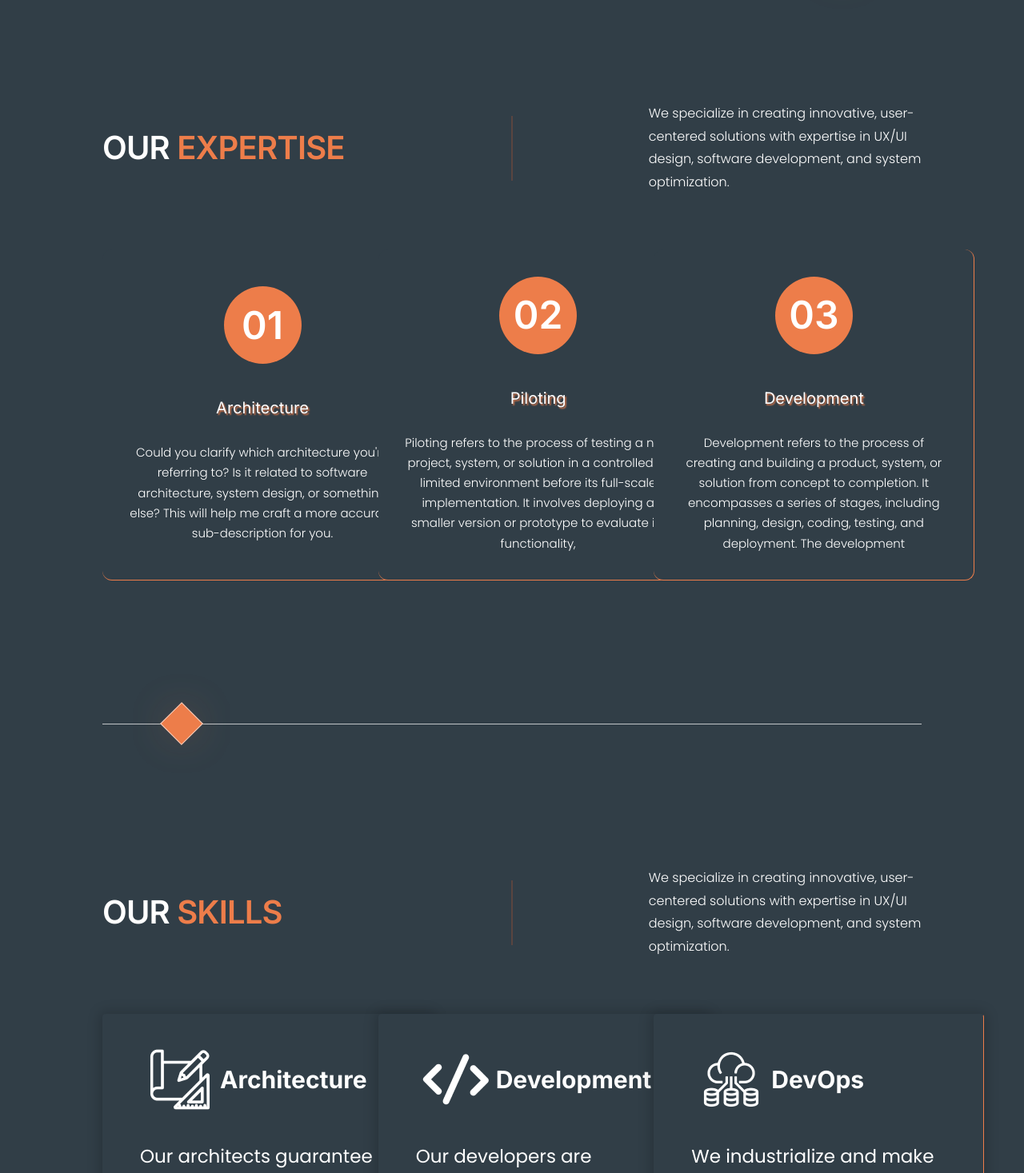
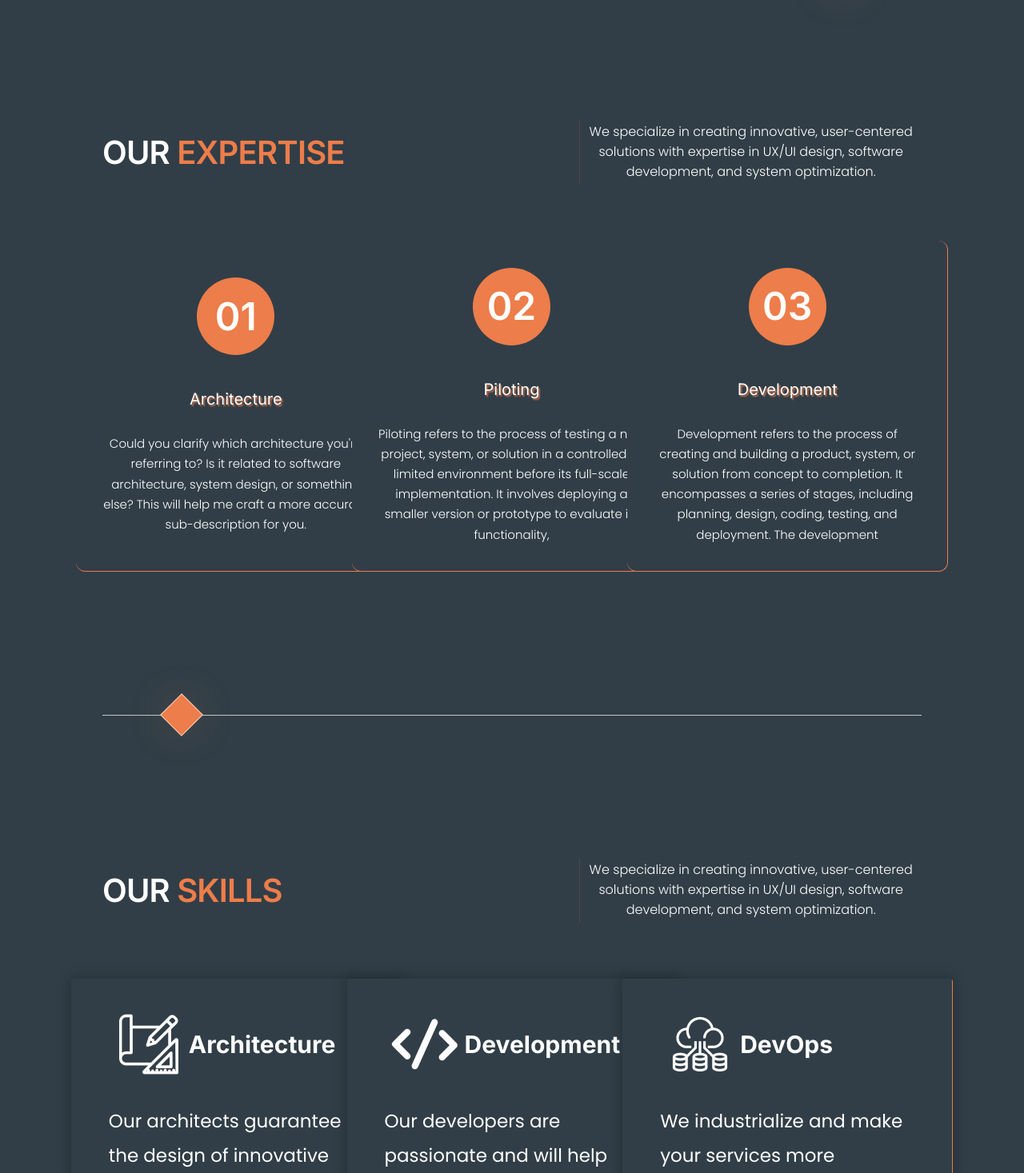
Before and after one commit to ansarali41/linkolio, a Next.js app: page / in a window 1280 px wide. Shown: the part 1783-3250 px from the top of the page at 80% size. Built offline with nearby package versions, Linux system fonts and the light colour scheme.

Commit message:
all section done

```diff
--- a/src/app/components/ArticlesSection.jsx
+++ b/src/app/components/ArticlesSection.jsx
@@ -46,7 +46,7 @@ export default function ArticlesSection() {
     const swiperRef = useRef(null);
 
     return (
-        <section className="py-16 md:py-20 px-4 md:px-32 overflow-hidden">
+        <section className="py-[40px] lg:py-20 px-[20px] lg:px-32 overflow-hidden">
             <div className="grid grid-cols-1 lg:grid-cols-12 gap-[15px] md:gap-0 items-center mb-10">
                 {/* Column 1 */}
                 <div className="col-span-1 lg:col-span-5">
--- a/src/app/components/ContactSection.jsx
+++ b/src/app/components/ContactSection.jsx
@@ -11,11 +11,12 @@ export default function ContactSection() {
                     </p>
                 </div>
 
+                {/* Column 2 */}
                 <div className="lg:flex justify-center hidden lg:col-span-2">
                     <div className="w-[1.5px] h-[81px] bg-[rgba(255,94,39,0.20)]"></div>
                 </div>
 
-                {/* Column 2 */}
+                {/* Column 3 */}
                 <div className="text-center lg:col-span-5">
                     <p className="text-white font-[poppins] font-light text-[14px] leading-[20px] sm:text-base sm:leading-[156%]">
                         Any question or remarks? Just write us a message
--- a/src/app/components/ExpertiseSection.jsx
+++ b/src/app/components/ExpertiseSection.jsx
@@ -21,39 +21,44 @@ export default function ExpertiseSection() {
     ];
 
     return (
-        <section className="py-16 md:py-20 px-4 md:px-32 overflow-hidden">
-            <div className="grid grid-cols-1 md:grid-cols-3 gap-[15px] md:gap-0 items-center">
+        <section className="py-[40px] lg:py-20 px-[20px] lg:px-32 overflow-hidden">
+            <div className="grid grid-cols-1 lg:grid-cols-12 gap-[15px] md:gap-0 items-center">
                 {/* Column 1 */}
-                <div>
-                    <p className="text-[#ED7D4A] text-center md:text-left leading-trim md:leading-none text-edge-cap font-[inter] font-semibold tracking-[-0.02em] uppercase text-[22px] md:text-[40px] sm:text-[24px] md:sm:text-[40px]">
+                <div className="col-span-1 lg:col-span-5">
+                    <p className="text-[#ED7D4A] text-center lg:text-left leading-trim lg:leading-none text-edge-cap font-[inter] font-semibold tracking-[-0.02em] uppercase text-[22px] lg:text-[40px] sm:text-[24px] lg:sm:text-[40px]">
                         <span className="text-white">Our</span> Expertise
                     </p>
                 </div>
 
-                <div className="flex justify-center">
-                    <div className="w-[1.5px] h-[81px] bg-[rgba(255,94,39,0.20)]"></div>
+                {/* Column 2 */}
+                <div className="col-span-1 lg:col-span-2">
+                    <div className="hidden lg:flex justify-end">
+                        <div className="w-[1.5px] h-[81px] bg-[rgba(255,94,39,0.20)]"></div>
+                    </div>
                 </div>
 
-                {/* Column 2 */}
-                <div>
-                    <p className="text-white font-poppins font-light text-[14px] sm:text-[16px] leading-[178%] sm:leading-[178%]">
+                {/* Column 3 */}
+                <div className="text-center col-span-1 lg:col-span-5">
+                    <p className="text-white font-[poppins] font-light text-[14px] leading-[20px] sm:text-base sm:leading-[156%]">
                         We specialize in creating innovative, user-centered solutions with expertise in UX/UI design, software development, and system optimization.
                     </p>
                 </div>
             </div>
+            {/*
+             */}
 
             <div className="mb-[70px] hidden md:block"></div>
 
             {/* 3 div section */}
-            <div className=" grid grid-cols-1 md:grid-cols-3 gap-[15px] md:gap-[10px] items-center">
+            <div className="grid grid-cols-1 md:grid-cols-12 gap-[15px] md:gap-[10px] items-center justify-items-center pt-[20px] md:pt-0">
                 {expertiseItems.map(item => (
-                    <div key={item.id} className="rounded-[12px]">
+                    <div key={item.id} className="col-span-1 md:col-span-6 lg:col-span-4 rounded-[12px]">
                         <div
                             style={{
                                 borderRight: '1px solid #ED7D4A',
                                 borderBottom: '1px solid #ED7D4A',
                             }}
-                            className="bg-[#313E47] rounded-[12px] p-[32px] flex flex-col items-center justify-center w-[401px] h-[414px]"
+                            className=" bg-[#313E47] rounded-[12px] p-[32px] flex flex-col items-center justify-center w-[401px] h-[414px]"
                         >
                             <div className="w-[97px] h-[97px] rounded-full bg-[#ED7D4A] flex justify-center items-center">
                                 <p className="text-white text-center font-[inter] text-[48px] font-semibold leading-[64px]">{item.id}</p>
--- a/src/app/components/SkillsSection.jsx
+++ b/src/app/components/SkillsSection.jsx
@@ -35,22 +35,25 @@ export default function SkillsSection() {
     ];
 
     return (
-        <section className="py-16 md:py-20 px-4 md:px-32 overflow-hidden">
-            <div className="grid grid-cols-1 md:grid-cols-3 gap-[15px] md:gap-0 items-center">
+        <section className="py-[40px] lg:py-20 px-[20px] lg:px-32 overflow-hidden">
+            <div className="grid grid-cols-1 lg:grid-cols-12 gap-[15px] md:gap-0 items-center">
                 {/* Column 1 */}
-                <div>
-                    <p className="text-[#ED7D4A] text-center md:text-left leading-trim md:leading-none text-edge-cap font-[inter] font-semibold tracking-[-0.02em] uppercase text-[22px] md:text-[40px] sm:text-[24px] md:sm:text-[40px]">
+                <div className="col-span-1 lg:col-span-5">
+                    <p className="text-[#ED7D4A] text-center lg:text-left leading-trim lg:leading-none text-edge-cap font-[inter] font-semibold tracking-[-0.02em] uppercase text-[22px] lg:text-[40px] sm:text-[24px] lg:sm:text-[40px]">
                         <span className="text-white"> Our </span>Skills
                     </p>
                 </div>
 
-                <div className="flex justify-center">
-                    <div className="w-[1.5px] h-[81px] bg-[rgba(255,94,39,0.20)]"></div>
+                {/* Column 2 */}
+                <div className="col-span-1 lg:col-span-2">
+                    <div className="hidden lg:flex justify-end">
+                        <div className="w-[1.5px] h-[81px] bg-[rgba(255,94,39,0.20)]"></div>
+                    </div>
                 </div>
 
-                {/* Column 2 */}
-                <div>
-                    <p className="text-white font-poppins font-light text-[14px] sm:text-[16px] leading-[178%] sm:leading-[178%]">
+                {/* Column 3 */}
+                <div className="text-center col-span-1 lg:col-span-5">
+                    <p className="text-white font-[poppins] font-light text-[14px] leading-[20px] sm:text-base sm:leading-[156%]">
                         We specialize in creating innovative, user-centered solutions with expertise in UX/UI design, software development, and system optimization.
                     </p>
                 </div>
@@ -59,7 +62,7 @@ export default function SkillsSection() {
             <div className="mb-[70px] hidden md:block"></div>
 
             {/* 3 div section */}
-            <div className=" grid grid-cols-1 md:grid-cols-3 gap-[15px] md:gap-[10px] items-center">
+            <div className="grid grid-cols-1 md:grid-cols-12 gap-[15px] md:gap-[10px] items-center justify-items-center pt-[20px] md:pt-0">
                 {skills.map((item, index) => (
                     <div
                         key={index}
@@ -67,7 +70,7 @@ export default function SkillsSection() {
                             borderRight: '1px solid #ED7D4A',
                             borderBottom: '1px solid #ED7D4A',
                         }}
-                        className="rounded-[4px] border-2 border-[rgba(255,94,39,0.00)] bg-[#313E47] shadow-[0px_1px_15px_4px_rgba(0,0,0,0.17)] pt-[30px] pl-[45px] pr-[59px] h-[390px] w-[413px]"
+                        className="md:col-span-6 lg:col-span-4 rounded-[4px] border-2 border-[rgba(255,94,39,0.00)] bg-[#313E47] shadow-[0px_1px_15px_4px_rgba(0,0,0,0.17)] pt-[30px] pl-[45px] pr-[59px] h-[390px] w-[413px]"
                     >
                         <div className="flex items-center">
                             <Image src={item.icon} alt={item.title} width={100} height={100} />
--- a/src/app/components/WhyUsSection.jsx
+++ b/src/app/components/WhyUsSection.jsx
@@ -2,7 +2,7 @@ import Image from 'next/image';
 
 export default function WhyUsSection() {
     return (
-        <section className="py-16 md:py-20 px-4 md:px-32 overflow-hidden">
+        <section className="py-[40px] lg:py-20 px-[20px] lg:px-32 overflow-hidden">
             <div className="grid md:grid-cols-2 gap-5 md:gap-26 items-center">
                 {/* Column 1 */}
                 <div>
@@ -11,7 +11,7 @@ export default function WhyUsSection() {
 
                 {/* Column 2 */}
                 <div>
-                    <p className="text-[#ED7D4A] text-center md:text-left leading-trim md:leading-none text-edge-cap font-[inter] font-semibold tracking-[-0.02em] uppercase text-[22px] md:text-[40px] sm:text-[24px] md:sm:text-[40px]">
+                    <p className="text-[#ED7D4A] leading-trim md:leading-none text-edge-cap font-[inter] font-semibold tracking-[-0.02em] uppercase text-[22px] md:text-[40px] sm:text-[24px] pb-[22px]">
                         Why Us?
                     </p>
                     <p className="text-white font-poppins font-light text-[14px] sm:text-[16px] leading-[178%] sm:leading-[178%]">
--- a/src/app/page.js
+++ b/src/app/page.js
@@ -21,8 +21,10 @@ export default function Home() {
             <SkillsSection />
             <DiamondLine diamondPosition="right" />
             <ClientsSection />
-            <DiamondLine diamondPosition="left" />
-            <ArticlesSection />
+            <div className="hidden xl:block">
+                <DiamondLine diamondPosition="left" />
+                <ArticlesSection />
+            </div>
             <DiamondLine diamondPosition="right" />
             <FaqSection />
             <DiamondLine diamondPosition="left" />
```
Also changed, not shown: src/app/components/FaqSection.jsx (+9 -10 lines).
